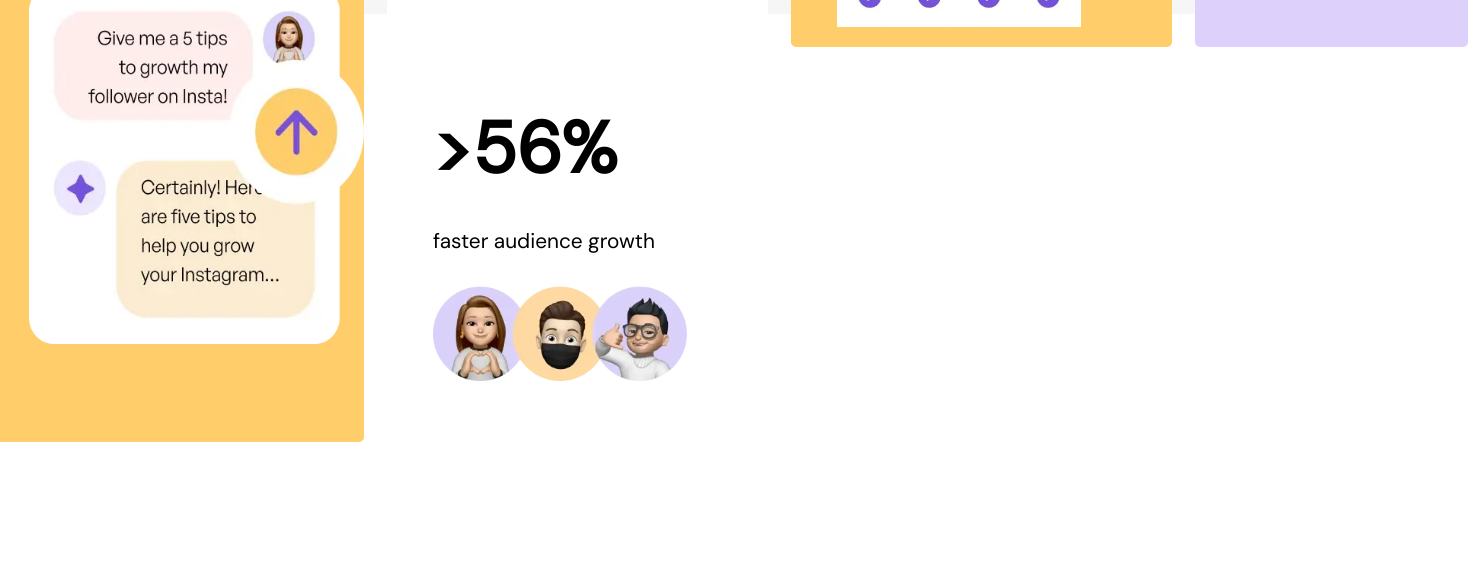
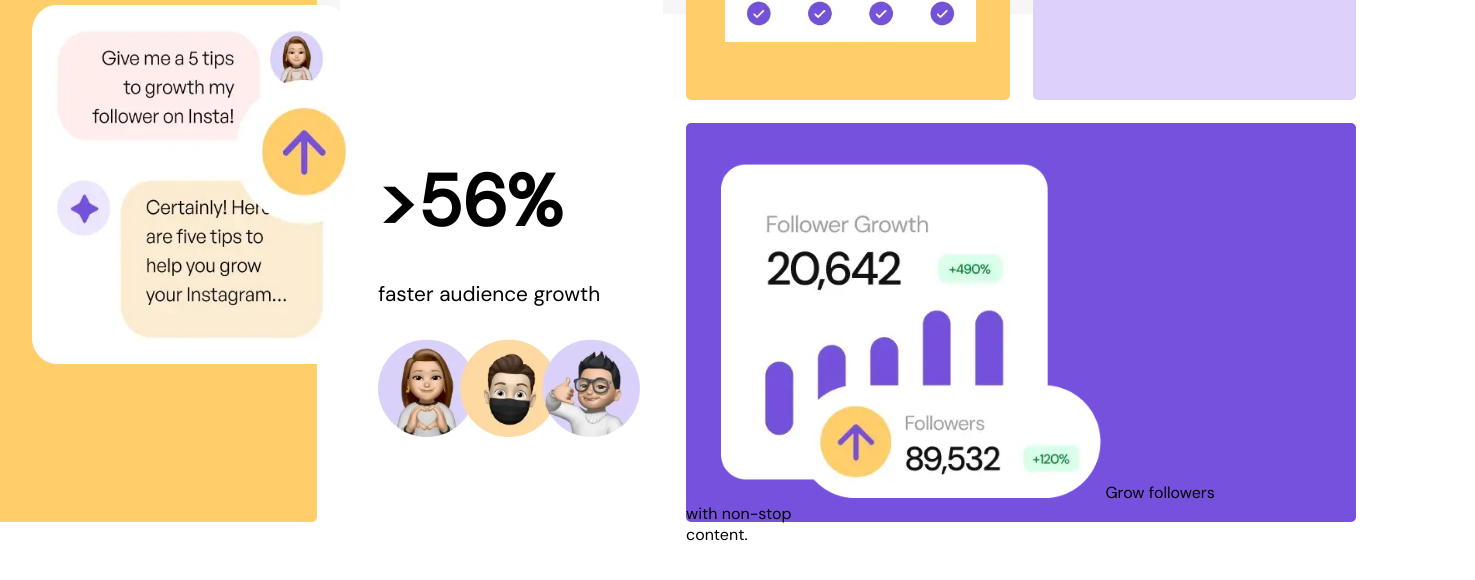
Before and after one commit to zesciati/Bento-grid, a plain HTML site: page index.html in a window 1280 px wide. Shown: the part 786-1366 px from the top of the page, 1475 px wide, since content can reach past the window. Drawn offline with Linux system fonts and the light colour scheme.

Commit message:
hampir selesai gro-follower

```diff
--- a/bentogrid.css
+++ b/bentogrid.css
@@ -44,7 +44,7 @@ body {
 
 .grid-layout {
   display: grid;
-  grid-template-columns: repeat(4, 29%);
+  grid-template-columns: repeat(4, 25%);
   grid-template-rows: repeat(4, 25%);
   margin: 5% 0;
   gap: 23px;
@@ -55,13 +55,14 @@ body {
 .five-stars,
 .multiple-platforms,
 .schedule-posts,
-.consistent-schedule {
+.consistent-schedule,
+.grow-followers {
   border-radius: var(--radius-bento-grid);
 }
 
 .create-post {
   padding-top: 12%;
-  padding-bottom: 24rem;
+  padding-bottom: 26rem;
   grid-row: 1 / 2;
   background-color: #F9EEE2;
   /* padding-right: 90px; */
@@ -109,7 +110,7 @@ body {
   /* padding-left: 5%; */
   /* padding-bottom: 0rem; */
   /* width: 25.3ch; */
-  width: 17.1rem;
+  /* width: 17.1rem; */
   /* height: 45rem; */
 }
 
@@ -130,7 +131,7 @@ body {
 }
 
 .ai-content {
-  margin-top: 22%;
+  margin-top: 24%;
   grid-row: 2 / span 2;
   background-color: #FFCD6A;
   /* height: auto; */
@@ -216,3 +217,13 @@ body {
 .audience-growth p{
   font-size: 1.3rem;
 }
+.grow-followers{
+  grid-row: 3/4;
+  grid-column: 3/ span 2;
+  background-color: #7651DD ;
+  /* width: 87%; */
+}
+.grow-followers img{
+  margin-top: 2.5rem ;
+  margin-left: 2.2rem;
+}
--- a/index.html
+++ b/index.html
@@ -52,7 +52,7 @@
             src="./assets/images/illustration-schedule-posts.webp"
             alt="illustration-schedule-posts"
             style="
-              width: 261px;
+              width: 255px;
               height: 400px;
               object-fit: cover;
               object-position: 7% 0;
@@ -119,13 +119,21 @@
         <div class="audience-growth">
           <h1>>56%</h1>
           <p>faster audience growth</p>
-          <img src="./assets/images/illustration-audience-growth.webp" alt="audience-growth" style="
-              width: 300px;
-            " />
+          <img
+            src="./assets/images/illustration-audience-growth.webp"
+            alt="audience-growth"
+            style="width: 18.75rem;"
+          />
+        </div>
+        <div class="grow-followers">
+          <img
+            src="./assets/images/illustration-grow-followers.webp"
+            alt="grow-followers"
+            style="width: 380px;"
+          />
+          Grow followers <br> with non-stop <br> content.
         </div>
       </div>
-      <!--
-    <img src="./assets/images/illustration-grow-followers.webp" alt="">  -->
     </div>
   </body>
 </html>
```
Also changed, not shown: 2 other files.
